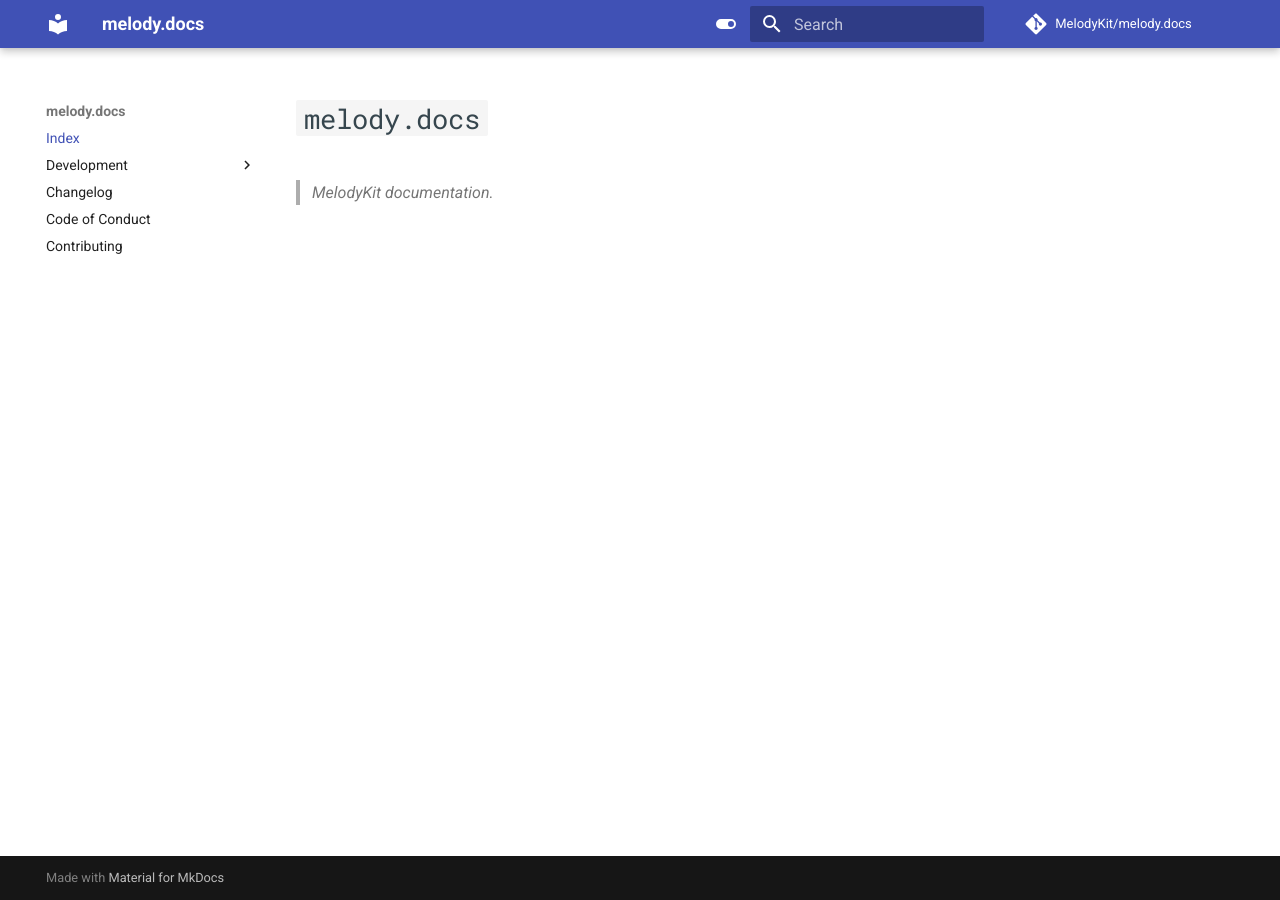
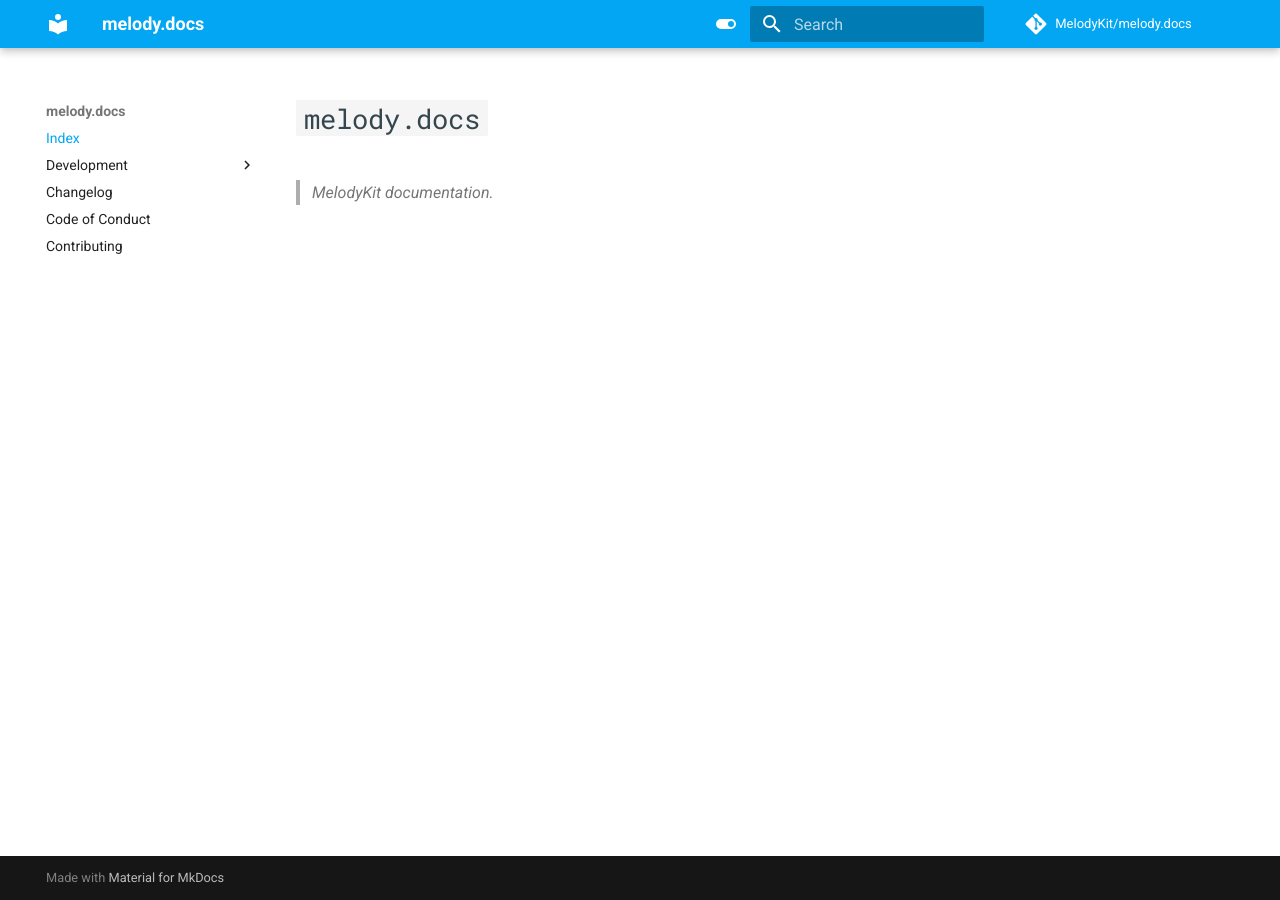
Before and after one commit to MelodyKit/melody.docs, an MkDocs documentation site: the page built from docs/index.md, in a window 1280 px wide. Built offline with MkDocs 1.6.1 and Material for MkDocs 9.7.7, drawn with Linux system fonts in a browser that asks for light colours; comment, search, counter and statistics services are not loaded.

Commit message:
Update light theme.

```diff
--- a/mkdocs.yml
+++ b/mkdocs.yml
@@ -34,7 +34,7 @@ theme:
     - media: "(prefers-color-scheme: light)"
       scheme: default
 
-      primary: deep blue
+      primary: light blue
       accent: light blue
 
       toggle:
```
